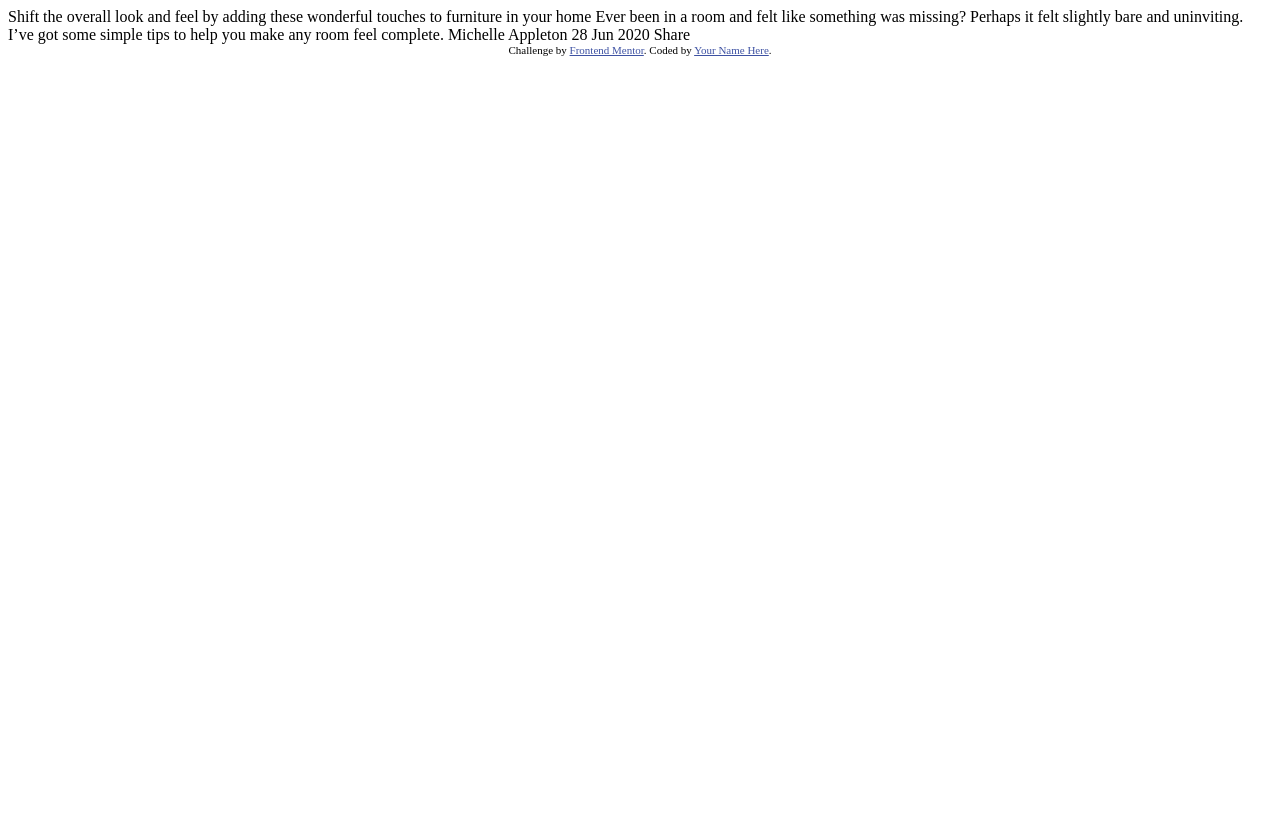
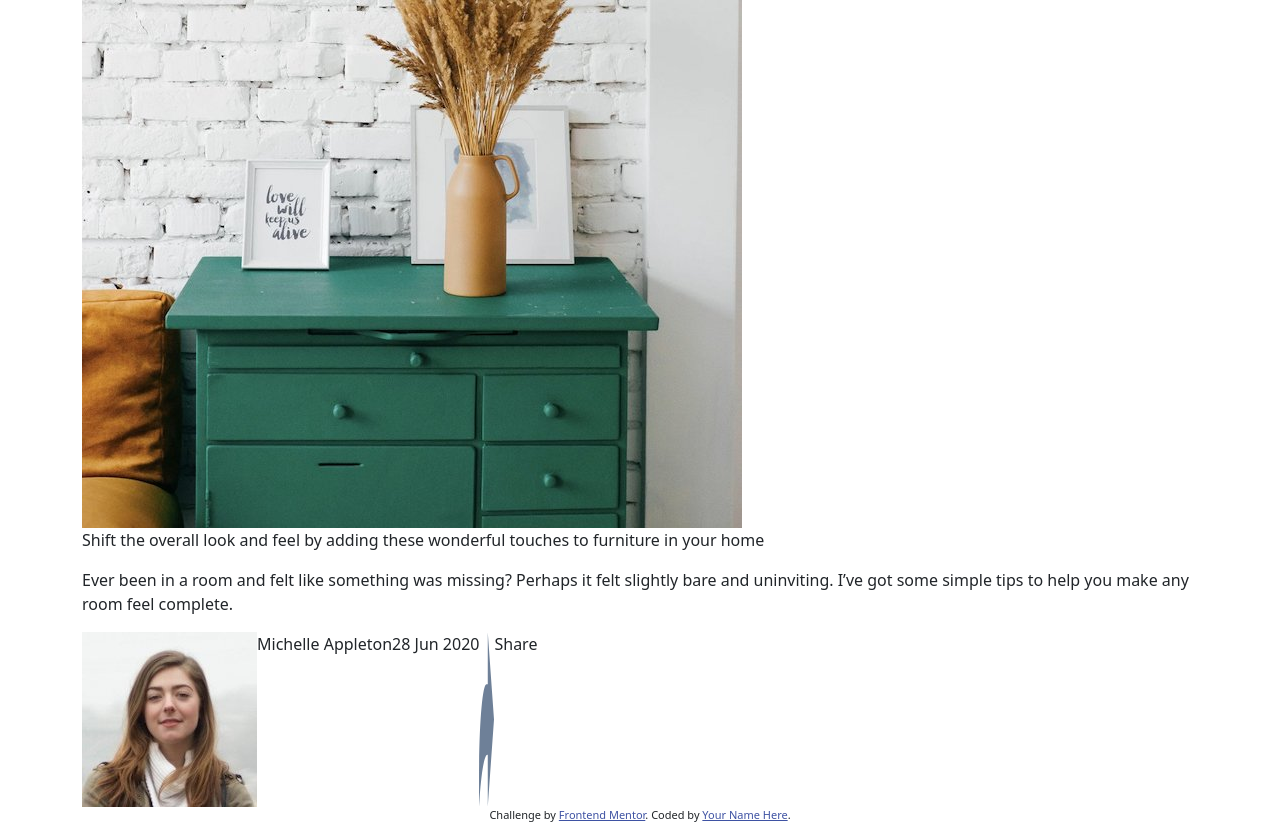
Before and after one commit to shoproizoshlo/article-preview-component-master, a plain HTML site: page index.html in a window 1280 px wide. Before the commit the page ends 800 px from the top, so only its background shows below. Drawn offline with nearby package versions, Linux system fonts and the light colour scheme.

Commit message:
created structure

```diff
--- /dev/null
+++ b/css/styles.css
@@ -0,0 +1,8 @@
+/* footer */
+.attribution {
+  font-size: 11px;
+  text-align: center;
+}
+.attribution a {
+  color: hsl(228, 45%, 44%);
+}
--- a/index.html
+++ b/index.html
@@ -1,36 +1,68 @@
 <!DOCTYPE html>
 <html lang="en">
   <head>
-  <meta charset="UTF-8">
-  <meta name="viewport" content="width=device-width, initial-scale=1.0"> <!-- displays site properly based on user's device -->
+    <meta charset="UTF-8" />
+    <meta name="viewport" content="width=device-width, initial-scale=1.0" />
 
-  <link rel="icon" type="image/png" sizes="32x32" href="./images/favicon-32x32.png">
+    <link
+      rel="icon"
+      type="image/png"
+      sizes="32x32"
+      href="./images/favicon-32x32.png"
+    />
 
     <title>Frontend Mentor | Article preview component</title>
-
-  <!-- Feel free to remove these styles or customise in your own stylesheet 👍 -->
-  <style>
-    .attribution { font-size: 11px; text-align: center; }
-    .attribution a { color: hsl(228, 45%, 44%); }
-  </style>
+    <link
+      href="https://cdn.jsdelivr.net/npm/bootstrap@5.3.1/dist/css/bootstrap.min.css"
+      rel="stylesheet"
+      integrity="sha384-4bw+/aepP/YC94hEpVNVgiZdgIC5+VKNBQNGCHeKRQN+PtmoHDEXuppvnDJzQIu9"
+      crossorigin="anonymous"
+    />
+    <link rel="stylesheet" href="./css/styles.css" />
   </head>
   <body>
-
-  Shift the overall look and feel by adding these wonderful
-  touches to furniture in your home
-
-  Ever been in a room and felt like something was missing? Perhaps
-  it felt slightly bare and uninviting. I’ve got some simple tips
-  to help you make any room feel complete.
-
-  Michelle Appleton
-  28 Jun 2020
-
-  Share
-
+    <main>
+      <div class="container">
+        <div class="image-area">
+          <img src="./images/drawers.jpg" alt="nice picture" />
+        </div>
+        <div class="text-area">
+          <p class="heading">
+            Shift the overall look and feel by adding these wonderful touches to
+            furniture in your home
+          </p>
+          <p class="text">
+            Ever been in a room and felt like something was missing? Perhaps it
+            felt slightly bare and uninviting. I’ve got some simple tips to help
+            you make any room feel complete.
+          </p>
+          <div class="d-flex">
+            <img src="./images/avatar-michelle.jpg" alt="user avatar" />
+            <p class="name">Michelle Appleton</p>
+            <p class="date">28 Jun 2020</p>
+            <img src="./images/icon-share.svg" alt="icon share" />
+            <div class="share-wind">
+              <p>Share</p>
+              <img src="./images/icon-facebook.svg" alt="icon facebook" />
+              <img src="./images/icon-twitter.svg" alt="icon twitter" />
+              <img src="./images/icon-pinterest.svg" alt="icon pinterest" />
+            </div>
+          </div>
+        </div>
+      </div>
+    </main>
+    <footer>
       <div class="attribution">
-    Challenge by <a href="https://www.frontendmentor.io?ref=challenge" target="_blank">Frontend Mentor</a>.
-    Coded by <a href="#">Your Name Here</a>.
+        Challenge by
+        <a href="https://www.frontendmentor.io?ref=challenge" target="_blank"
+          >Frontend Mentor</a
+        >. Coded by <a href="#">Your Name Here</a>.
       </div>
+    </footer>
+    <script
+      src="https://cdn.jsdelivr.net/npm/bootstrap@5.3.1/dist/js/bootstrap.bundle.min.js"
+      integrity="sha384-HwwvtgBNo3bZJJLYd8oVXjrBZt8cqVSpeBNS5n7C8IVInixGAoxmnlMuBnhbgrkm"
+      crossorigin="anonymous"
+    ></script>
   </body>
 </html>
```
Lines whose indentation alone changed are shown as unchanged.
